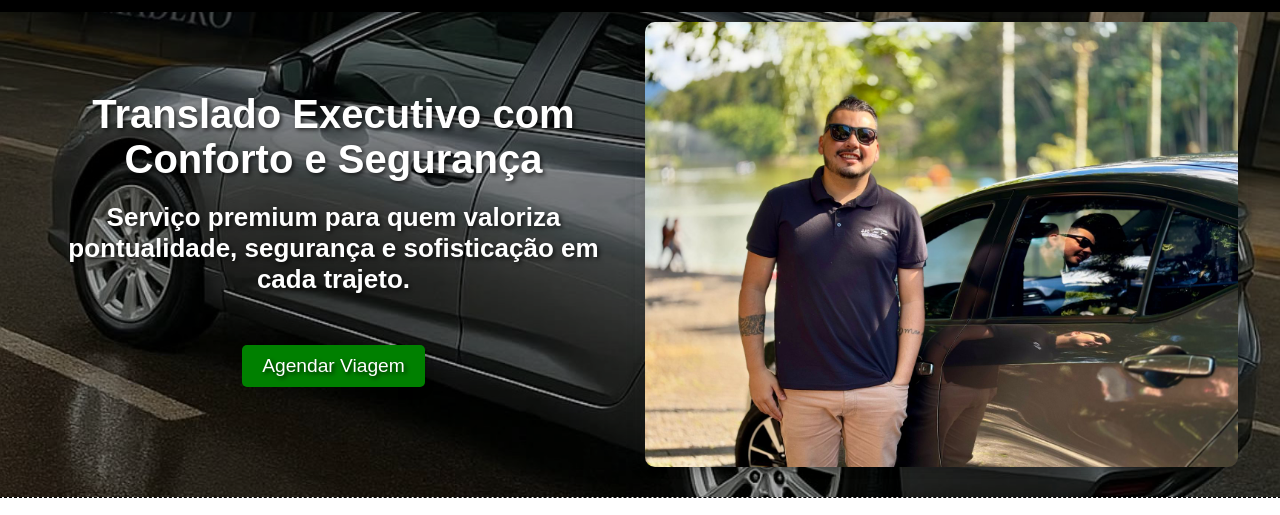
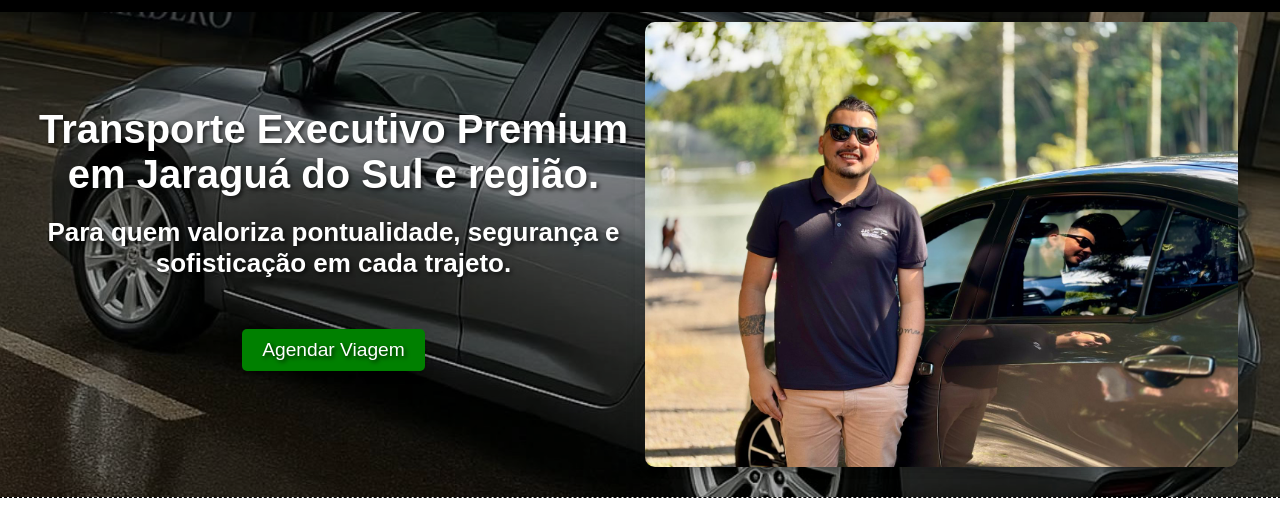
Before and after one commit to Jhonnyalmeida-del/paginaWeb, a plain HTML site: page index.html in a window 1280 px wide. Shown: the part 88-603 px from the top of the page. Drawn offline with Linux system fonts and the light colour scheme.

Commit message:
Alterado meta tags

```diff
--- a/index.html
+++ b/index.html
@@ -3,10 +3,12 @@
 <head>
     <meta charset="UTF-8">
     <meta name="viewport" content="width=device-width, initial-scale=1.0">
-    <title>Motorista Particular em Jaraguá do Sul | JJC</title>
-    <meta name="description" content="Serviço de motorista executivo e particular em Jaraguá do Sul e região.">
 
+    <!--SEO-->
+    <title>Transporte Executivo em Jaraguá do Sul | JJC Transportes</title>
+    <meta name="description" content="Serviço de transporte executivo e motorista particular em Jaraguá do Sul. Viagens para aeroportos, empresas, eventos e mais. Conforto, segurança e pontualidade.">
 
+    <!--Style-->
     <link rel="stylesheet" href="style.css">
     <link rel="stylesheet" href="https://cdnjs.cloudflare.com/ajax/libs/font-awesome/6.5.0/css/all.min.css">
 
@@ -35,8 +37,8 @@
             <div class="div-init" id="inicio">
                 <div class="init-content">
                     <div class="init-text">
-                        <h1>Translado Executivo com Conforto e Segurança</h1>
-                        <h3>Serviço premium para quem valoriza pontualidade, segurança e sofisticação em cada trajeto.</h3>
+                        <h1>Transporte Executivo Premium em Jaraguá do Sul e região.</h1>
+                        <h3>Para quem valoriza pontualidade, segurança e sofisticação em cada trajeto.</h3>
                         <a href="https://wa.me/5547988832816?text=Ol%C3%A1%2C%20Jhonny%2C%20tudo%20bem%3F%20Estava%20vendo%20sua%20p%C3%A1gina%20na%20web.%20Podemos%20conversar%3F" target="_blank" class="contact-button">
                             Agendar Viagem
                         </a>
```
